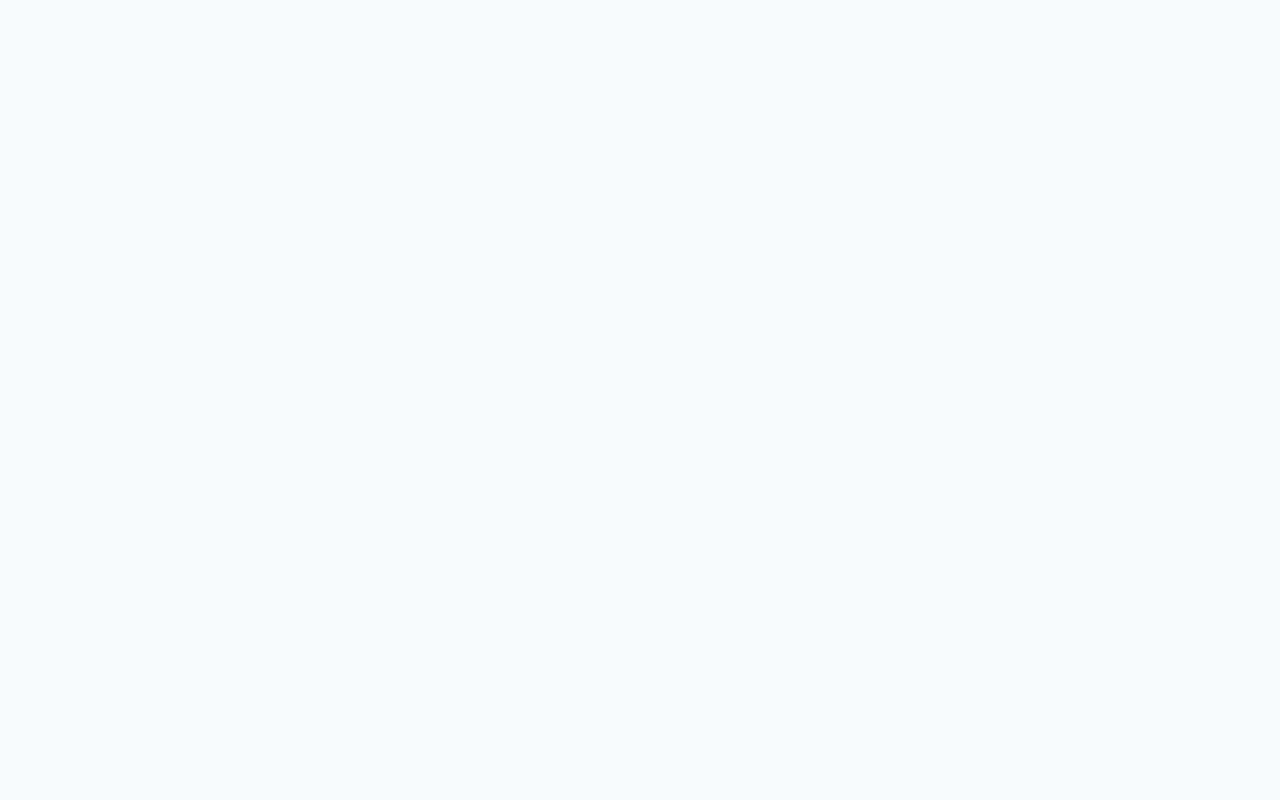
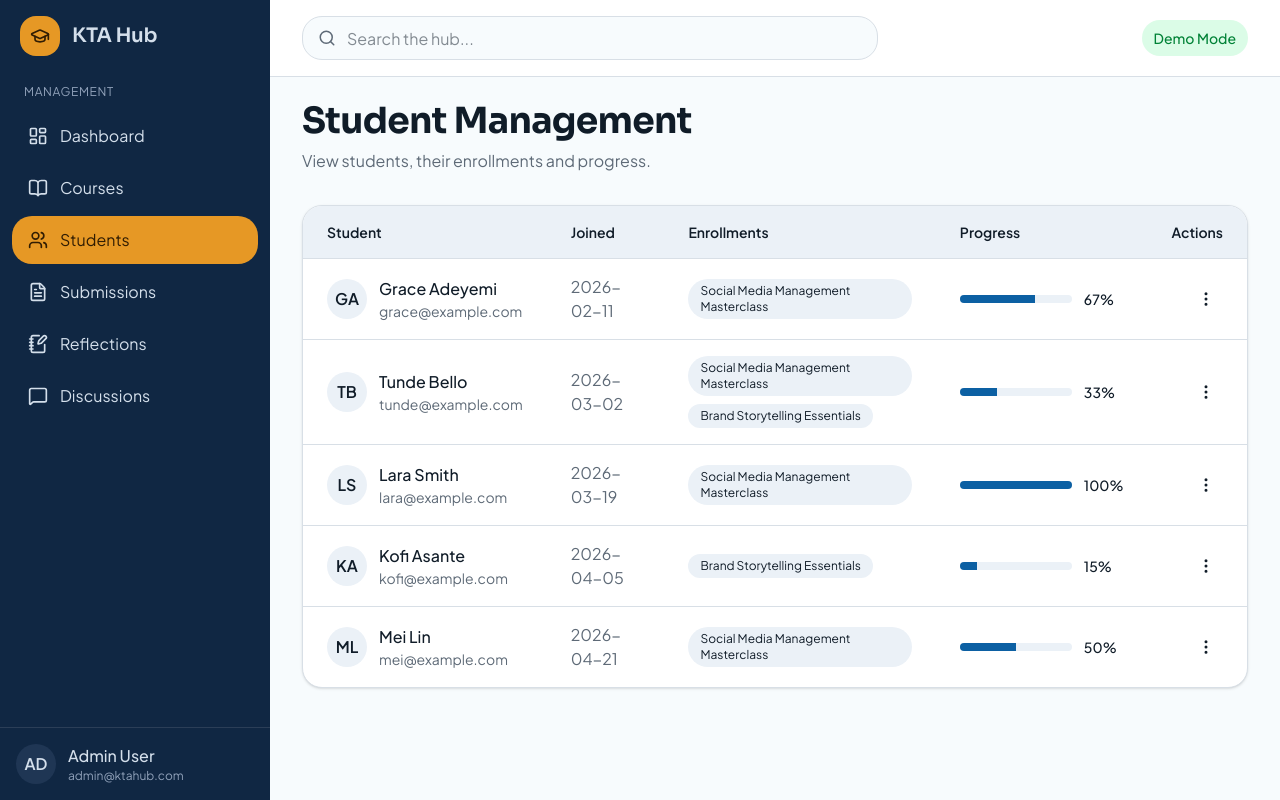
Before and after one commit to MizMelly/kta-learning-hub, a React (Vite) app: page /admin/students in a window 1280 px wide. Before the commit this address had no page. Built offline with nearby package versions, Linux system fonts and the light colour scheme.

Commit message:
correction completed

```diff
--- a/src/App.jsx
+++ b/src/App.jsx
@@ -23,11 +23,11 @@ function App() {
       {/* Admin routes */}
       <Route path="/admin" element={<AdminLayout />}>
         <Route index element={<Dashboard />} />
-        <Route path="admin/courses" element={<Courses />} />
-        <Route path="admin/students" element={<Students />} />
-        <Route path="admin/submissions" element={<Submissions />} />
-        <Route path="admin/reflections" element={<Reflections />} />
-        <Route path="admin/discussions" element={<Discussions />} />
+        <Route path="courses" element={<Courses />} />
+        <Route path="students" element={<Students />} />
+        <Route path="submissions" element={<Submissions />} />
+        <Route path="reflections" element={<Reflections />} />
+        <Route path="discussions" element={<Discussions />} />
       </Route>
 
 
```
